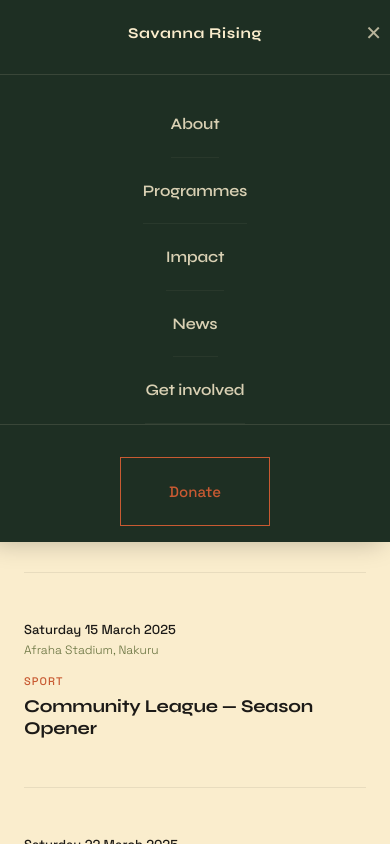
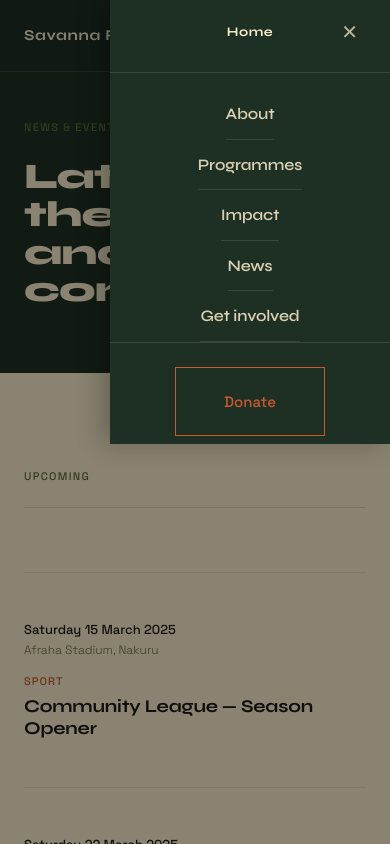
Before and after one commit to mr-shelby-45/Savanna-Rising-Foundation, a Next.js app: page /news in a window 390 px wide. Both pictures are taken after a click on the button "Open menu". Shown: the top 844 px of the page. Built offline with nearby package versions, Linux system fonts and the light colour scheme.

Commit message:
feat: overlay layout

```diff
--- a/src/components/ui/Nav.module.css
+++ b/src/components/ui/Nav.module.css
@@ -85,6 +85,21 @@
   height: 1.5px;
   background: var(--cream);
 }
+.backdrop {
+  position: fixed;
+  inset: 0;
+  z-index: 190;
+  background: rgba(0, 0, 0, 0.45);
+  opacity: 0;
+  pointer-events: none;
+  transition: opacity 0.25s ease;
+}
+
+.backdropOpen {
+  opacity: 1;
+  pointer-events: auto;
+}
+
 .overlay {
   position: fixed;
   top: 0;
@@ -121,7 +136,7 @@
 }
 
 .overlayBottom {
-  padding: var(--sp-4) var(--sp-3) var(--sp-2);
+  padding: var(--sp-3) var(--sp-3) var(--sp-1);
   border-top: 1px solid rgba(250, 237, 205, 0.12);
 }
 
@@ -134,9 +149,11 @@
   letter-spacing: 0.04em;
 }
 
+.overlayShortLabel { display: none; }
+
 .closeBtn {
   position: absolute;
-  right: 0;
+  right: var(--sp-2);
   font-family: var(--font-body);
   font-size: 20px;
   color: var(--cream);
@@ -144,7 +161,7 @@
   border: none;
   cursor: pointer;
   opacity: 0.7;
-  padding: 4px 8px;
+  padding: var(--sp-2);
   transition: opacity 0.2s;
   line-height: 1;
 }
@@ -171,8 +188,8 @@
   opacity: 0.85;
   display: block;
   text-align: center;
-  padding: var(--sp-3) 0;
-  border-bottom: 1px solid rgba(250, 237, 205, 0.06);
+  padding: var(--sp-2) 0;
+  border-bottom: 1px solid rgba(250, 237, 205, 0.14);
   transition: opacity 0.2s, color 0.2s, padding-left 0.2s;
 }
 
@@ -214,5 +231,8 @@
 }
 
 @media (max-width: 420px) {
-  .overlay { width: 100vw; }
+  .overlay { width: min(280px, 78vw); }
+  .overlayLogo { font-size: 13px; }
+  .overlayFullLabel { display: none; }
+  .overlayShortLabel { display: inline; }
 }
--- a/src/components/ui/Nav.tsx
+++ b/src/components/ui/Nav.tsx
@@ -62,10 +62,16 @@ export default function Nav() {
         </div>
       </nav>
 
+      <div
+        className={`${styles.backdrop} ${open ? styles.backdropOpen : ''}`}
+        onClick={() => setOpen(false)}
+      />
+
       <div className={`${styles.overlay} ${open ? styles.overlayOpen : ''}`}>
         <div className={styles.overlayTop}>
           <Link href="/" className={styles.overlayLogo} onClick={() => setOpen(false)}>
-            Savanna Rising
+            <span className={styles.overlayFullLabel}>Savanna Rising</span>
+            <span className={styles.overlayShortLabel}>Home</span>
           </Link>
           <button
             className={styles.closeBtn}
```
